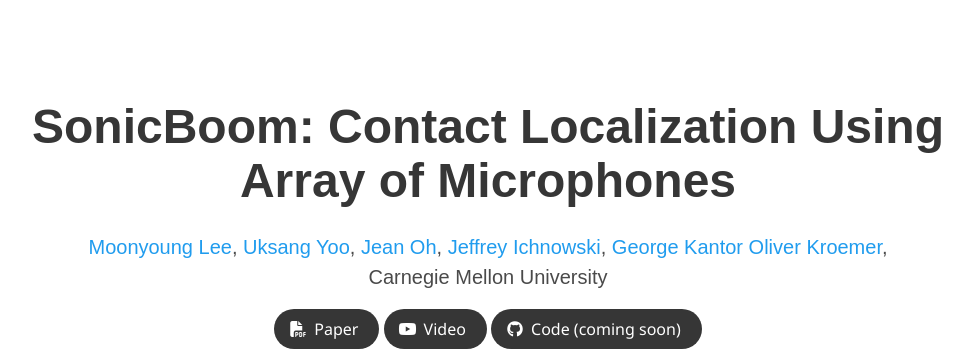
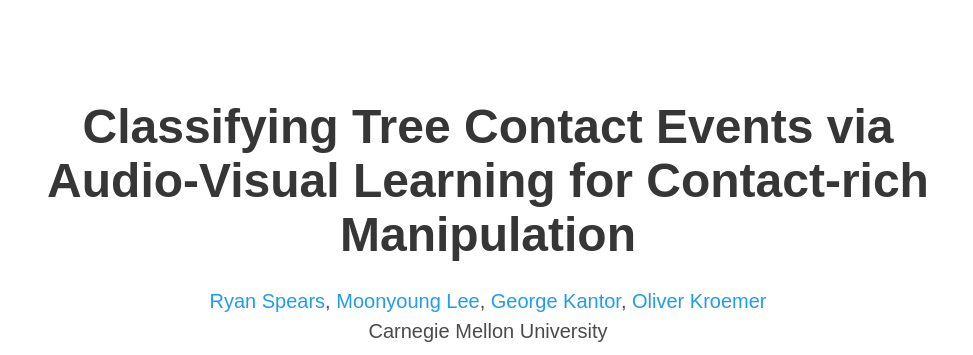
Before and after one commit to dorryspears/tree_classification, a plain HTML site: page index.html in a window 1280 px wide. Shown: the top 355 px of the page, without its empty margins (152-1125 px from the left). Drawn offline with nearby package versions, Linux system fonts and the light colour scheme; some icons are missing; a web font is replaced by a local one.

Commit message:
initial title setup

```diff
--- a/index.html
+++ b/index.html
@@ -3,10 +3,10 @@
 <head>
   <meta charset="utf-8">
   <meta name="description"
-        content="SonicBoom">
+        content="classifying_trees">
   <meta name="keywords" content="tactile sensing, audio, agriculture">
   <meta name="viewport" content="width=device-width, initial-scale=1">
-  <title>SonicBoom: Contact Localization Using Array of Microphones</title>
+  <title>Classifying Tree Contact Events via Audio-Visual Learning for Contact-rich Manipulation</title>
 
 
 
@@ -46,22 +46,18 @@
     <div class="container is-max-desktop">
       <div class="columns is-centered">
         <div class="column has-text-centered">
-          <h1 class="title is-1 publication-title">SonicBoom: Contact Localization Using Array of Microphones</h1>
+          <h1 class="title is-1 publication-title">Classifying Tree Contact Events via Audio-Visual Learning for Contact-rich Manipulation</h1>
           <div class="is-size-5 publication-authors">
             <span class="author-block">
 
+              <a href="https://www.ryanspears.dev/">Ryan Spears</a></sup>,</span>
+            <span class="author-block">
               <a href="https://markmlee.github.io/">Moonyoung Lee</a></sup>,</span>
+              <span class="author-block">
             <span class="author-block">
-              <a href="https://uksangyoo.github.io/">Uksang Yoo</a></sup>,</span>
-              <span class="author-block">
-                <a href="https://www.cs.cmu.edu/~./jeanoh/">Jean Oh</a></sup>,
-              </span>
-              <a href="https://ichnow.ski/">Jeffrey Ichnowski</a></sup>,
+              <a href="https://www.ri.cmu.edu/ri-faculty/george-a-kantor/"> George Kantor</a></sup>,
             </span>
-            <span class="author-block">
-              <a href="https://www.ri.cmu.edu/ri-faculty/george-a-kantor/"> George Kantor</a></sup>
-            </span>
-              <a href="https://www.ri.cmu.edu/ri-faculty/oliver-kroemer/">Oliver Kroemer</a></sup>,
+              <a href="https://www.ri.cmu.edu/ri-faculty/oliver-kroemer/">Oliver Kroemer</a></sup>
             </span>
 
 
```
